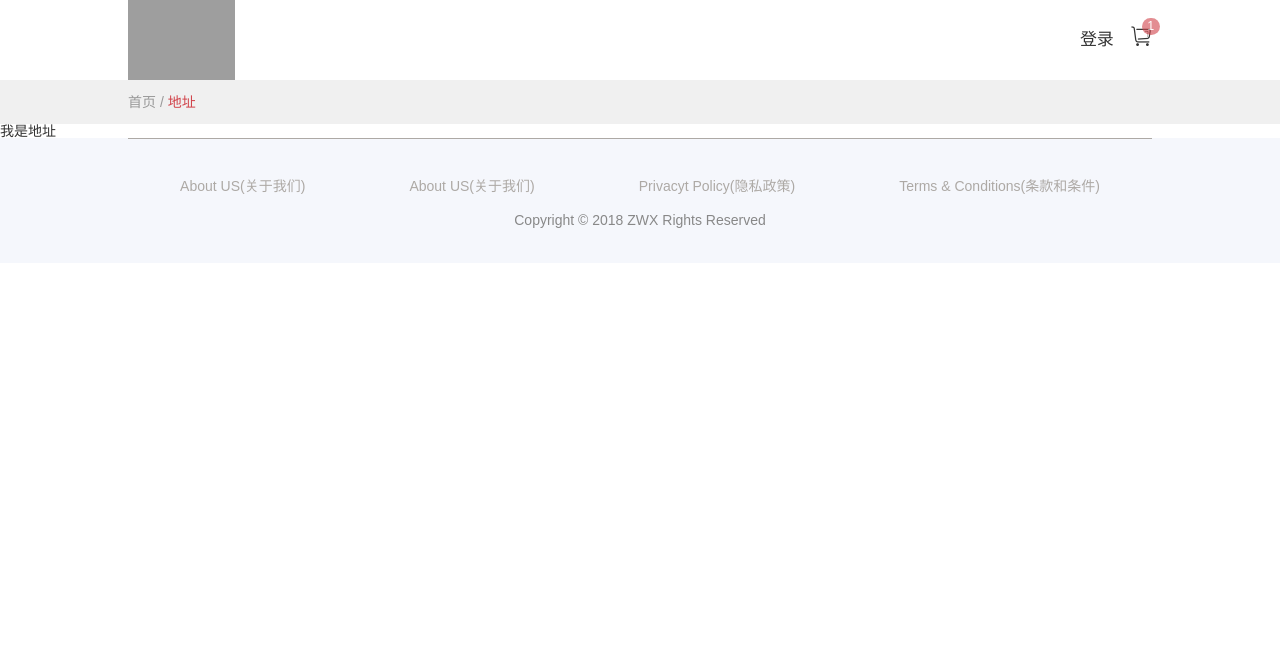
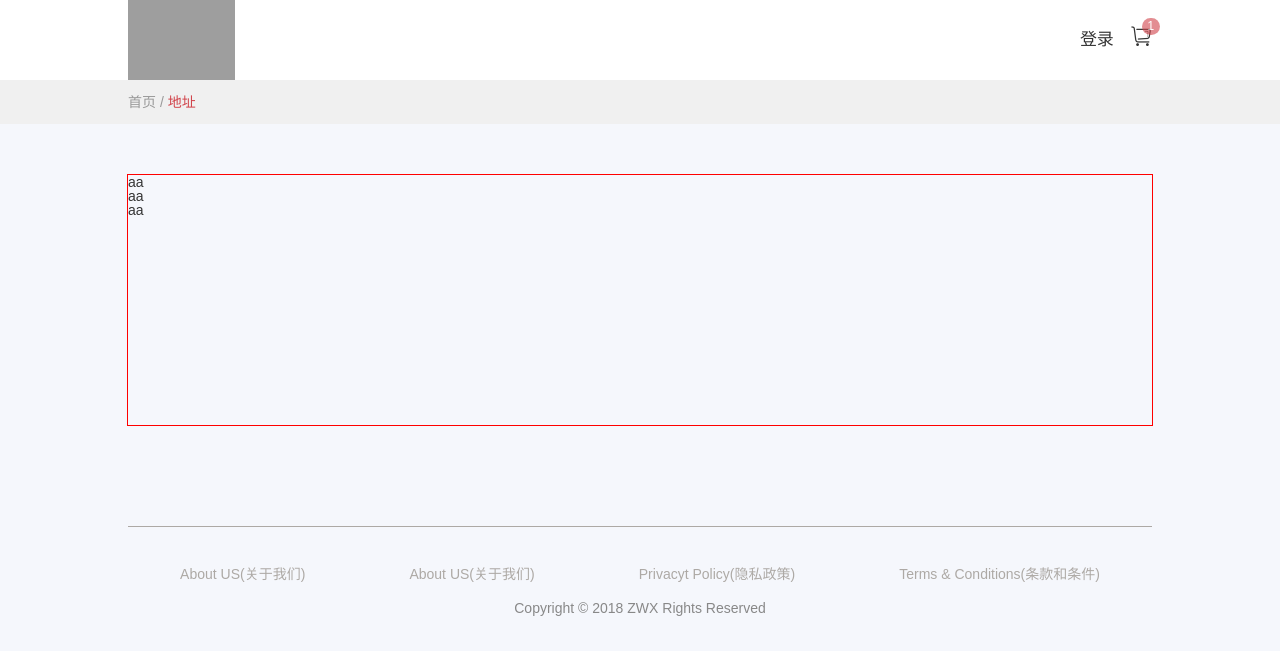
Before and after one commit to zhengwenxu1995/e-commerce-vue, a Vue app in the folder commerce/: page /address in a window 1280 px wide. Shown: the top 654 px of the page. Built offline with nearby package versions, Linux system fonts and the light colour scheme; no server answers; grey boxes are pictures that could not be loaded; what vue-infinite-scroll would draw is missing.

Commit message:
地址列表文件建立

```diff
--- a/commerce/src/views/address/address.vue
+++ b/commerce/src/views/address/address.vue
@@ -4,9 +4,7 @@
         <nav-cont>
             <span slot="navShow">地址</span>
         </nav-cont>
-        <div>
-            我是地址
-        </div>
+        <address-list></address-list>
         <foot></foot>
     </div>
 </template>
@@ -15,6 +13,7 @@
 import Headers from "@/components/header.vue";
 import NavCont from "@/components/NavCont.vue";
 import Foot from "@/components/foot.vue";
+import AddressList from "@/views/address/component/addressList.vue"
 export default {
     Address:"Address",
     data(){
@@ -32,7 +31,8 @@ export default {
         //组件
         Headers,
         NavCont,
-        Foot
+        Foot,
+        AddressList
     },
     computed:{
         //计算属性
--- /dev/null
+++ b/commerce/src/views/address/component/addressList.vue
@@ -0,0 +1,61 @@
+<template>
+    <div class="parent-frame">
+        <div class="child-frame">
+            <div class="step-cont">
+                <ul>
+                    <li class="Order"><span>aa</span></li>
+                    <li></li>
+                    <li></li>
+                    <li></li>
+                </ul>
+            </div>
+            <div class="address-list">
+aa
+            </div>
+            <div class="method-list">
+aa
+            </div>
+        </div>
+    </div>
+</template>
+
+<script>
+export default {
+    AddressList:"AddressList",
+    data(){
+        return {
+
+        }
+    },
+    methods:{
+
+    },
+    computed:{
+
+    },
+    components:{
+
+    },
+    mounted(){
+
+    }
+}
+</script>
+
+<style lang="stylus" scoped>
+.parent-frame
+    width :100%;
+    background :#f5f7fc;
+    padding:1rem 0 2rem 0;
+    .child-frame
+        width :80%;
+        height :5rem;
+        margin :0 auto;
+        border :1px solid #f00;
+        .Order:before
+            content :"";
+            height :5px;
+            background :#dc4f47;
+            width :200px;
+
+</style>
```
